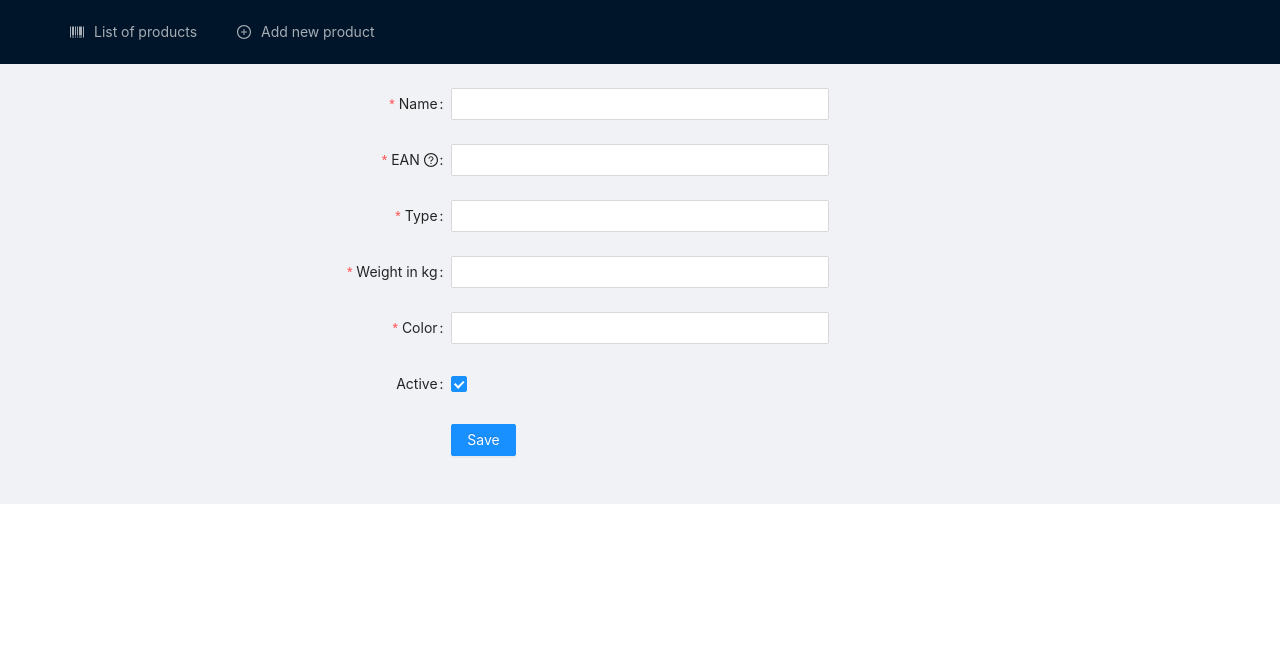
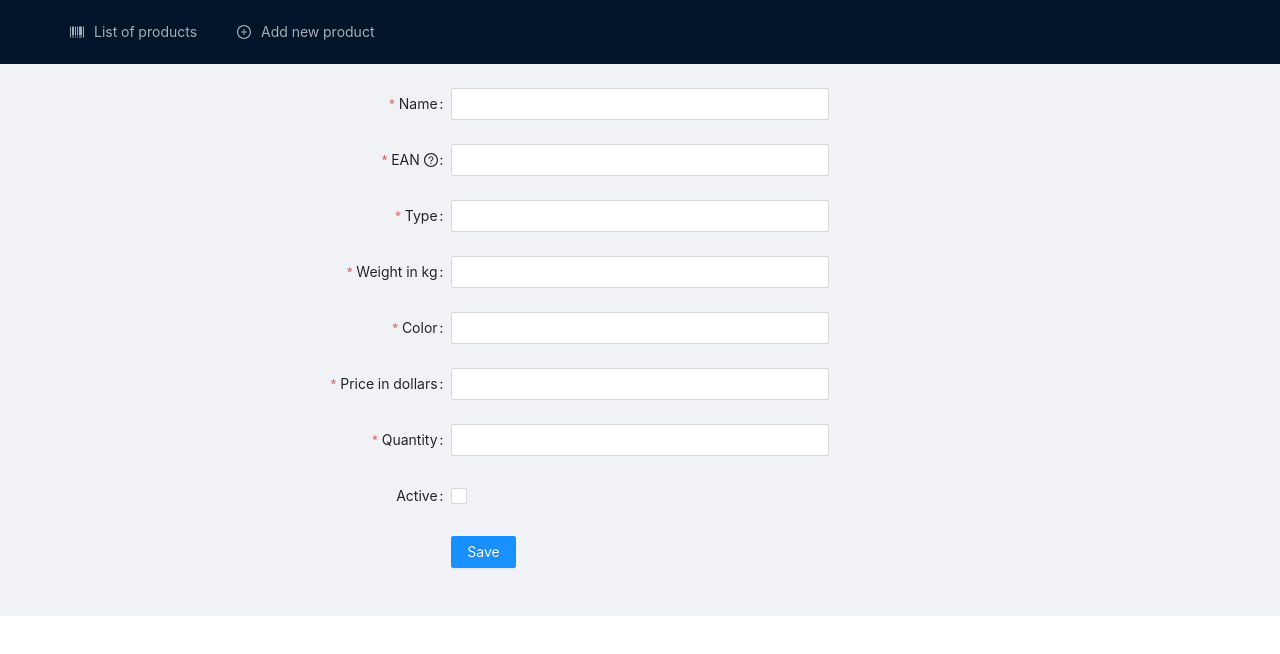
Before and after one commit to justasdaugintis/Warehouse-app, a React (Create React App) app: page /products/create in a window 1280 px wide. Shown: the top 654 px of the page. Built offline with nearby package versions, Linux system fonts and the light colour scheme.

Commit message:
Form handles update and new product

```diff
--- a/src/components/ProductForm/ProductForm.tsx
+++ b/src/components/ProductForm/ProductForm.tsx
@@ -1,10 +1,12 @@
-import React from "react";
+import React, { useState } from "react";
 import { Form, Input, Tooltip, Checkbox, Button, message } from "antd";
 import { QuestionCircleOutlined } from "@ant-design/icons";
 import "./style.scss";
 import { useDispatch } from "react-redux";
 import { warehouseActions } from "../../reducers/ReduxSlice";
 import { formatString, idGenerator } from "./Helpers";
+import { IProduct } from "../../sharedInterfaces/IProduct";
+import { useHistory } from "react-router-dom";
 
 const formItemLayout = {
   labelCol: {
@@ -28,24 +30,38 @@ const tailFormItemLayout = {
     },
   },
 };
+interface IProps {
+  productToEdit?: IProduct;
+}
 
-export const ProductForm = () => {
+export const ProductForm: React.FC<IProps> = ({ productToEdit }) => {
   const [form] = Form.useForm();
   const dispatch = useDispatch();
+  const history = useHistory();
 
-  const onFinish = (values: any) => {
+  const createNewProduct = (product: any): void => {
+    dispatch(warehouseActions.addProduct(product));
+    form.resetFields();
+    message.success("Product has been created");
+  };
+  const updateExistingProduct = (product: any): void => {
+    dispatch(warehouseActions.editProduct(product));
+    history.goBack();
+    message.success("Product has been updated");
+  };
+  const onFinish = (values: any): void => {
     const product = {
-      id: idGenerator(),
+      id: productToEdit ? productToEdit.id : idGenerator(),
       name: formatString(values.name),
       ean: values.ean,
       type: formatString(values.type),
       weight: values.weight + "kg",
       color: formatString(values.color),
+      price: "$" + values.price,
+      quantity: values.quantity,
       active: values.active,
     };
-    dispatch(warehouseActions.addProduct(product));
-    form.resetFields();
-    message.success("Product has been created");
+    productToEdit ? updateExistingProduct(product) : createNewProduct(product);
   };
 
   return (
@@ -55,9 +71,20 @@ export const ProductForm = () => {
         form={form}
         name="productForm"
         onFinish={onFinish}
-        initialValues={{
-          active: true,
-        }}
+        initialValues={
+          productToEdit
+            ? {
+                name: productToEdit.name,
+                ean: productToEdit.ean,
+                type: productToEdit.type,
+                weight: productToEdit.weight.replace("kg", ""),
+                color: productToEdit.color,
+                price: productToEdit.price.replace("$", ""),
+                quantity: productToEdit.quantity,
+                active: productToEdit.active,
+              }
+            : {}
+        }
         scrollToFirstError
       >
         <Form.Item
@@ -149,6 +176,42 @@ export const ProductForm = () => {
           <Input />
         </Form.Item>
 
+        <Form.Item
+          name="price"
+          label="Price in dollars"
+          hasFeedback
+          rules={[
+            {
+              required: true,
+              message: "Price is required",
+            },
+            {
+              pattern: /^\d+(\.\d+)*$/,
+              message: "Price should not contain any special characters",
+            },
+          ]}
+        >
+          <Input />
+        </Form.Item>
+
+        <Form.Item
+          name="quantity"
+          label="Quantity"
+          hasFeedback
+          rules={[
+            {
+              required: true,
+              message: "Quantity is required",
+            },
+            {
+              pattern: /^(0|[1-9][0-9]*)$/,
+              message: "Quantity should only contain whole numbers or zero",
+            },
+          ]}
+        >
+          <Input />
+        </Form.Item>
+
         <Form.Item name="active" label="Active" valuePropName="checked">
           <Checkbox />
         </Form.Item>
```
